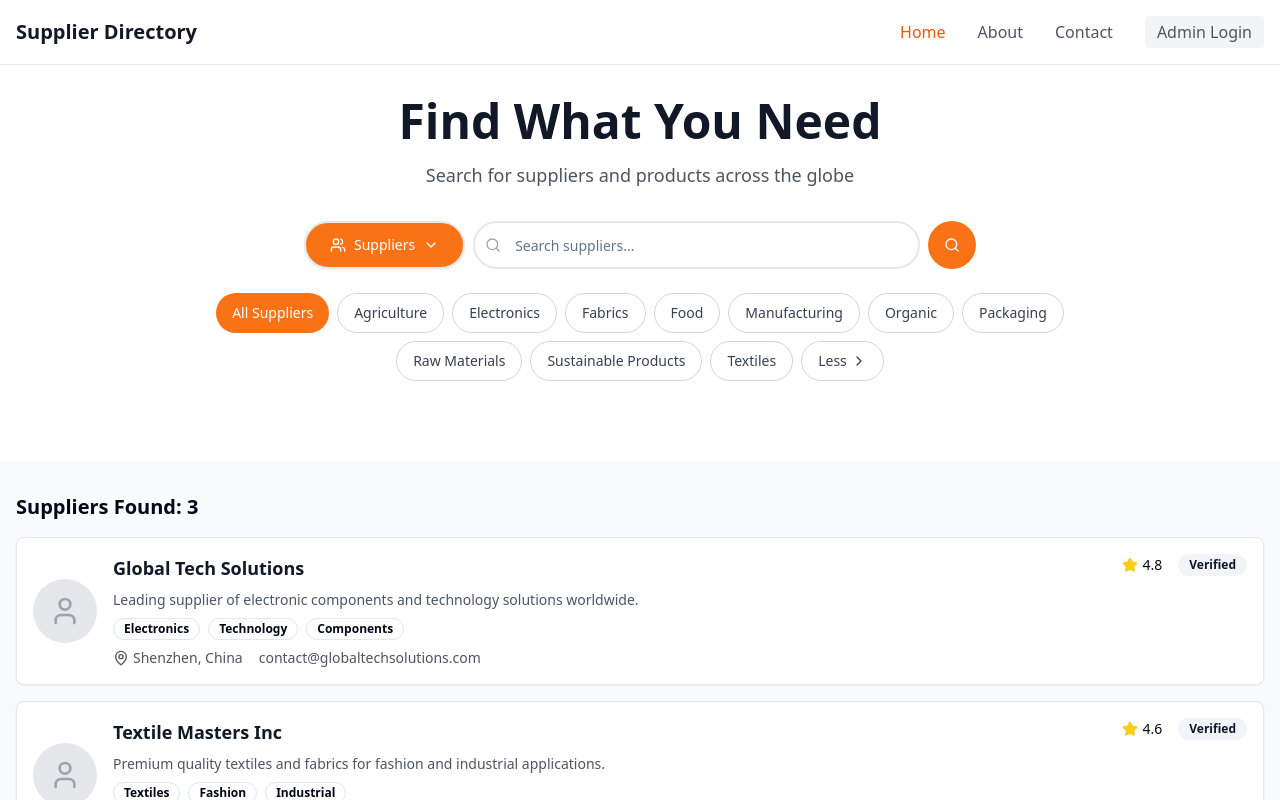
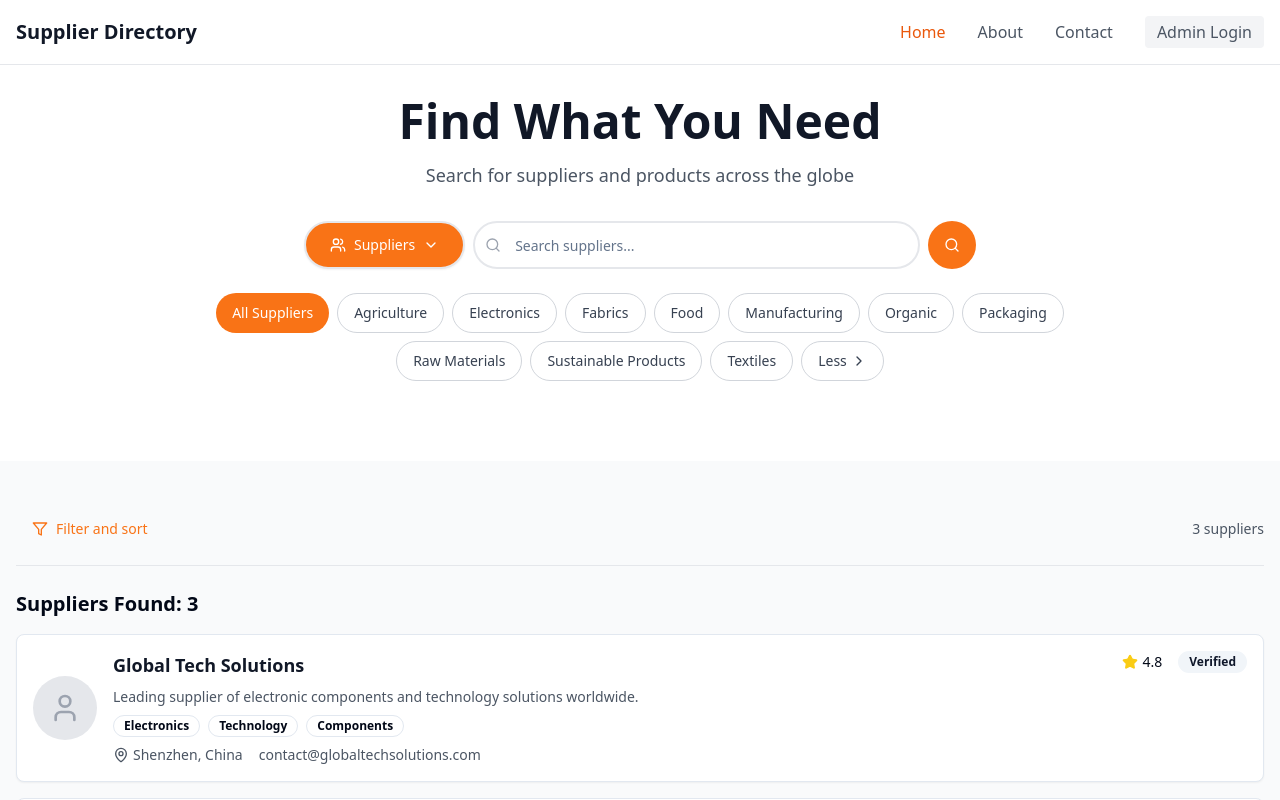
Before and after one commit to Befach/supply-flow-connect, a React (Vite) app: page /suppliers in a window 1280 px wide. Shown: the top 800 px of the page. Built offline with nearby package versions, Linux system fonts and the light colour scheme.

Commit message:
Add filter and sort section to supplier page
Added the filter and sort section to the supplier page, matching the design shown in the image.

```diff
--- /dev/null
+++ b/src/components/FilterAndSort.tsx
@@ -0,0 +1,30 @@
+
+import React from 'react';
+import { Filter } from 'lucide-react';
+import { Button } from '@/components/ui/button';
+
+interface FilterAndSortProps {
+  itemCount: number;
+  itemType: 'suppliers' | 'products';
+}
+
+export const FilterAndSort: React.FC<FilterAndSortProps> = ({
+  itemCount,
+  itemType
+}) => {
+  return (
+    <div className="flex items-center justify-between py-4 border-b border-gray-200">
+      <Button
+        variant="ghost"
+        className="text-orange-500 hover:text-orange-600 hover:bg-orange-50 flex items-center gap-2"
+      >
+        <Filter className="h-4 w-4" />
+        Filter and sort
+      </Button>
+
+      <span className="text-gray-600 text-sm">
+        {itemCount} {itemType}
+      </span>
+    </div>
+  );
+};
--- a/src/pages/Suppliers.tsx
+++ b/src/pages/Suppliers.tsx
@@ -3,6 +3,7 @@ import { Navigation } from '@/components/Navigation';
 import { HeroSection } from '@/components/HeroSection';
 import { SuppliersListSection } from '@/components/SuppliersListSection';
 import { SupplierDetail } from '@/components/SupplierDetail';
+import { FilterAndSort } from '@/components/FilterAndSort';
 import { suppliers } from '@/data/suppliers';
 import { useLocation } from 'react-router-dom';
 import type { Supplier } from '@/types/supplier';
@@ -86,10 +87,17 @@ const Suppliers = () => {
       />
 
       <div className="container mx-auto px-4 py-8">
-        <SuppliersListSection
-          suppliers={filteredSuppliers}
-          onSupplierClick={handleSupplierSelect}
+        <FilterAndSort
+          itemCount={filteredSuppliers.length}
+          itemType="suppliers"
         />
+
+        <div className="mt-6">
+          <SuppliersListSection
+            suppliers={filteredSuppliers}
+            onSupplierClick={handleSupplierSelect}
+          />
+        </div>
       </div>
     </div>
   );
```
